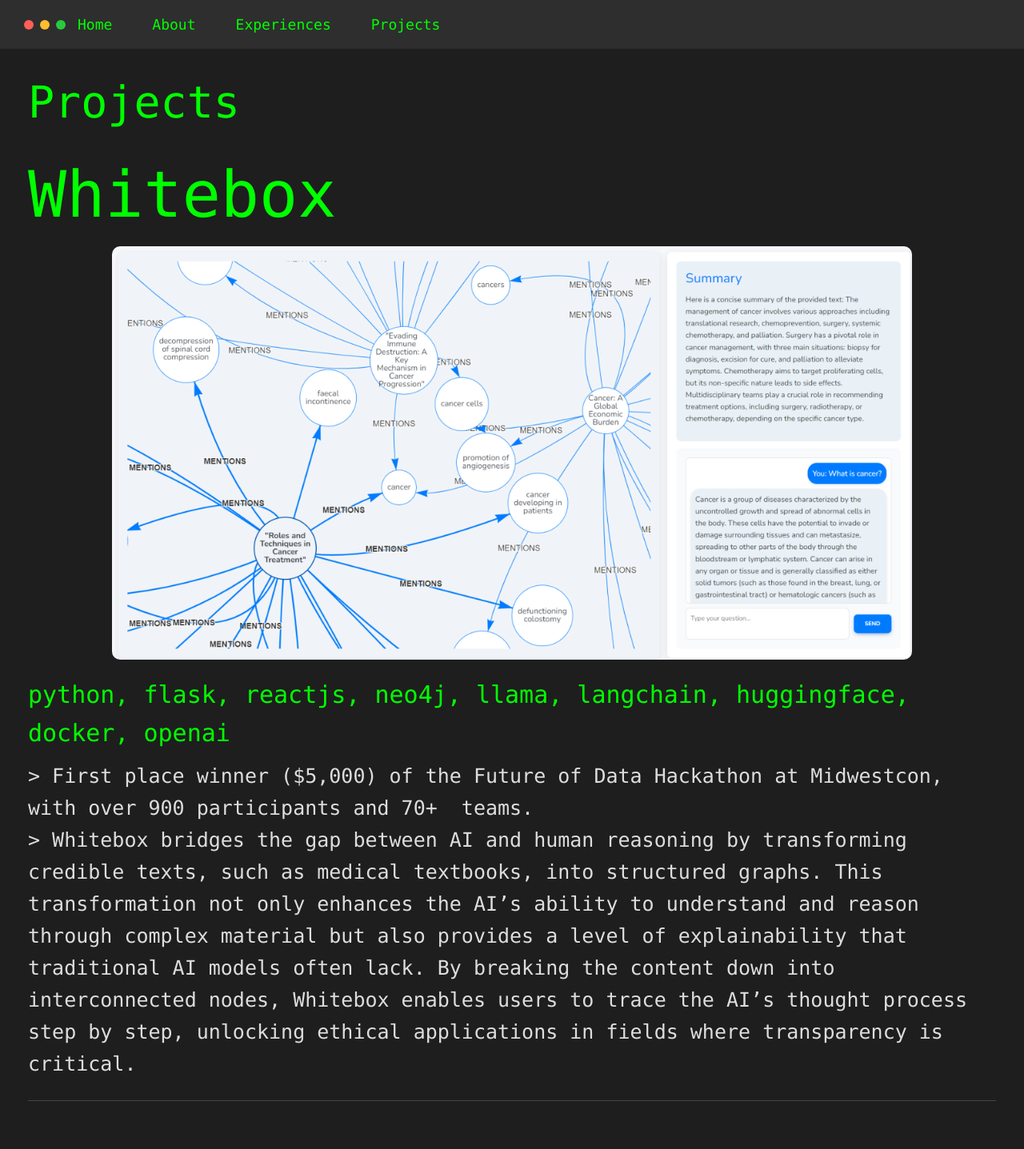
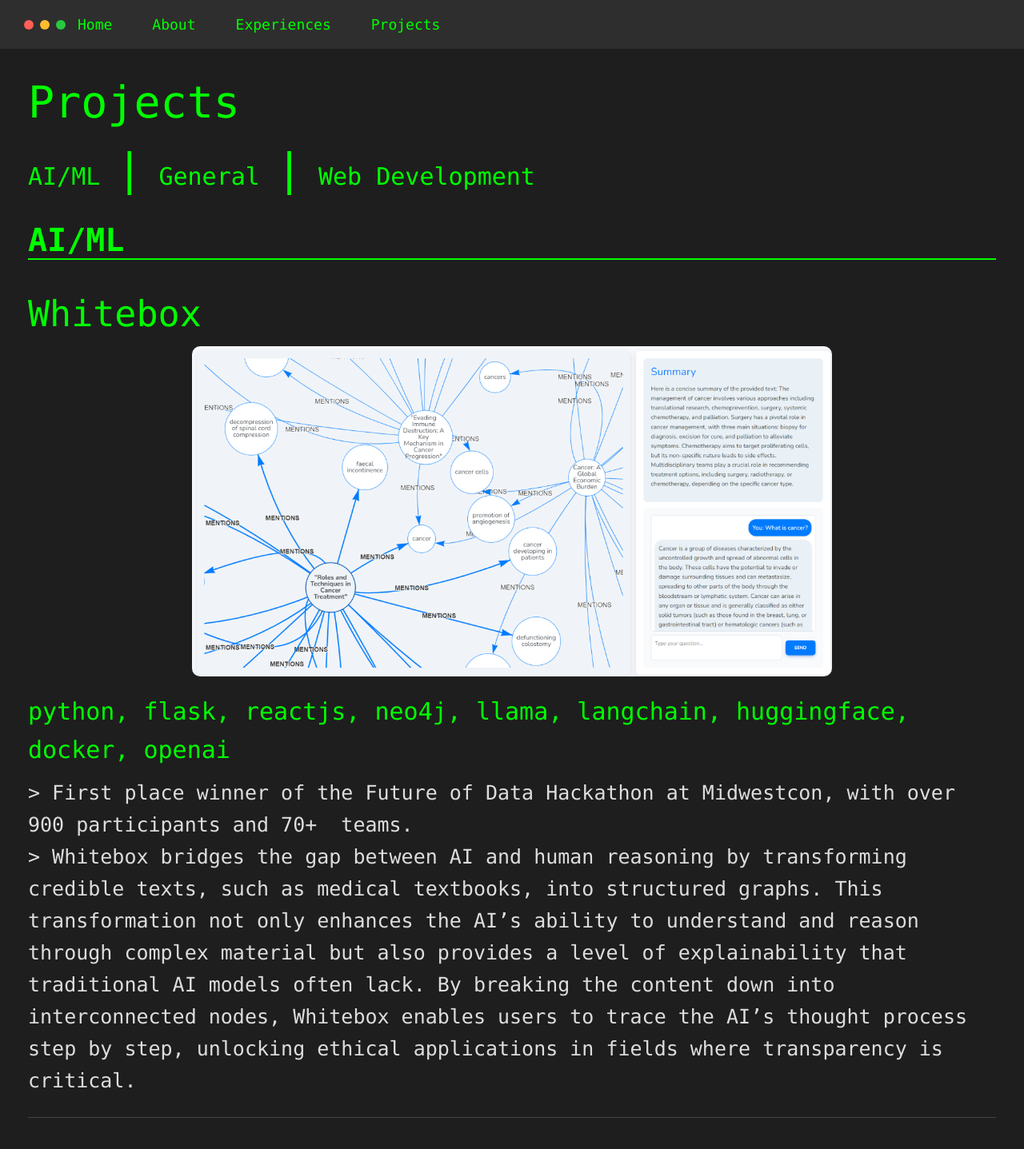
Before and after one commit to Rai1975/portfolio, a React (Create React App) app in the folder portfolio/: page /projects in a window 1280 px wide. Shown: the top 1437 px of the page at 80% size. Built offline with nearby package versions, Linux system fonts and the light colour scheme.

Commit message:
Changes. No time to type.

```diff
--- a/portfolio/public/data/projects.json
+++ b/portfolio/public/data/projects.json
@@ -4,8 +4,9 @@
     "title": "Whitebox",
     "stack": "python, flask, reactjs, neo4j, llama, langchain, huggingface, docker, openai",
     "description":
-        "> First place winner ($5,000) of the Future of Data Hackathon at Midwestcon, with over 900 participants and 70+  teams.\n> Whitebox bridges the gap between AI and human reasoning by transforming credible texts, such as medical textbooks, into structured graphs. This transformation not only enhances the AI’s ability to understand and reason through complex material but also provides a level of explainability that traditional AI models often lack. By breaking the content down into interconnected nodes, Whitebox enables users to trace the AI’s thought process step by step, unlocking ethical applications in fields where transparency is critical.",
-    "screenshot": "/assets/whitebox_ss.png"
+        "> First place winner of the Future of Data Hackathon at Midwestcon, with over 900 participants and 70+  teams.\n> Whitebox bridges the gap between AI and human reasoning by transforming credible texts, such as medical textbooks, into structured graphs. This transformation not only enhances the AI’s ability to understand and reason through complex material but also provides a level of explainability that traditional AI models often lack. By breaking the content down into interconnected nodes, Whitebox enables users to trace the AI’s thought process step by step, unlocking ethical applications in fields where transparency is critical.",
+    "screenshot": "/assets/whitebox_ss.png",
+    "category": "AI/ML"
   },
   {
     "link": "https://github.com/KaaustaaubShankar/Memento",
@@ -13,34 +14,39 @@
     "stack": "python, flask, reactjs, postgres, openai",
     "description": "> Acquired Third Place Overall, Best Social Impact Hack, Best Use of Tembo, and MedPace Award for clinical trial software at RevolutionUC\n> Memento is an app for patients and caretakers of Alzheimer’s Disease and Dementia patients to journal and keep track of their daily lives. The Memento assistant, powered by OpenAI and enhanced with our robust RAG pipeline, is always there to answer their questions based on their journal entries. This means that the chatbot will never hallucinate and will provide appropriate results.",
 
-    "screenshot": "/assets/memento_ss.png"
+    "screenshot": "/assets/memento_ss.png",
+    "category": "AI/ML"
   },
   {
     "link": "https://github.com/Aryagarg23/Terminally-Addicted",
     "title": "Terminally-Addicted",
     "stack": "python, go, curses",
     "description": "> Won 'Most Creative Hack' at HackOH/IO\n> Terminally-Addicted is a take on modern productivity that clutters the screen with too many distractions. Instead, this is a completely CLI based productivity app that has everything you need to get cracking with work in one place.\n> Terminally-Addicted connects with your Spotify, GitHub, ChatGPT and Todoist to provide you with all the tools necessary to be productive, and, as a plus it also supports online video playback within the terminal!\n> All operations are done through CLI commands!",
-    "screenshot": "/assets/term-ss.png"
+    "screenshot": "/assets/term-ss.png",
+    "category": "General"
   },
   {
     "link": "https://github.com/Rai1975/SASEHackProject",
     "title": "Hi-Five",
     "stack": "python, bert, openai, huggingface, nextjs, neo4j",
     "description": "> Hi-Five is a take on modern matchmaking apps that use only tags and metrics based on interests. Hi-Five creates a high-fidelity vector embedding based on a personality analysis test. This vector embedding is based on the OCEAN personality model, creating a 5-dimensional feature vector.\n> Using this personality feature vector and interests from the user, Hi-Five is able to create meaningful connections between people with similar interests and personalities.",
-    "screenshot": "/assets/hi-five.webp"
+    "screenshot": "/assets/hi-five.webp",
+    "category": "AI/ML"
   },
   {
     "link": "https://github.com/Rai1975/NeuralMadness",
     "title": "Neural Madness",
     "stack": "python, transformers, numpy, pytorch, tensorflow",
     "description": "> This is a repository with different types of Neural Networks and with notes that I have taken up as an effort to learn and understand machine learning better.\n> This repository has a hand-made neural network without using pyTorch and TensorFlow, as well as a hand-built transformer network.",
-    "screenshot": "/assets/home_page_2.jpg"
+    "screenshot": "/assets/home_page_2.jpg",
+    "category": "AI/ML"
   },
   {
     "link": "https://github.com/Rai1975/Canvas2DoIst",
     "title": "Canvas2DoIst",
     "stack": "python, rest api",
     "description": "> This is an auxiliary script to collect course assignments from Canvas and insert them into Todoist using Canvas and Todoist API!\n> This project has a bit of a niche audience, but this serves very purposeful in my daily life to automate my to-do lists based on my assignments.",
-    "screenshot": "/assets/todoist.webp"
+    "screenshot": "/assets/todoist.webp",
+    "category": "Web Development"
   }
 ]
--- a/portfolio/src/pages/Projects.js
+++ b/portfolio/src/pages/Projects.js
@@ -1,14 +1,22 @@
 import React, { useEffect, useState } from 'react';
 
 const Projects = () => {
-  const [text, setText] = useState('');
+  const [text, setText] = useState(''); // Typing effect text
   const [currentIndex, setCurrentIndex] = useState(0);
-  const [done, setDone] = useState(false);
-  const [projects, setProjects] = useState([]);
+  const [done, setDone] = useState(false); // Typing effect done state
+  const [projects, setProjects] = useState([]); // All projects
+  const [categorizedProjects, setCategorizedProjects] = useState({
+    'AI/ML': [],
+    'General': [],
+    'Web Development': [],
+  }); // Categorized projects state
 
-  const fullText = `Projects`;
+  const fullText = `Projects`; // Typing effect text
   const typingSpeed = 50; // Speed of typing in milliseconds
 
+  const categories = ['AI/ML', 'General', 'Web Development'];
+
+  // Typing effect function
   useEffect(() => {
     const type = () => {
       if (currentIndex < fullText.length) {
@@ -25,13 +33,32 @@ const Projects = () => {
     }
   }, [currentIndex, done, fullText]);
 
-
+  // Fetch and categorize projects
   useEffect(() => {
     const fetchProjects = async () => {
       try {
         const response = await fetch('/data/projects.json');
         const data = await response.json();
+        console.log("Projects Response: ", data);
+
+        // Categorize projects
+        const categorized = {
+          'AI/ML': [],
+          'General': [],
+          'Web Development': [],
+        };
+
+        data.forEach(project => {
+          if (categorized[project.category]) {
+            categorized[project.category].push(project);
+          }
+        });
+
+        console.log("Categorized projects: ", categorized);
+
+        // Update state
         setProjects(data);
+        setCategorizedProjects(categorized); // Update the categorized projects state
       } catch (error) {
         console.error('Error fetching projects:', error);
       }
@@ -74,7 +101,50 @@ const Projects = () => {
         {text}
         {done && (
           <div style={{ marginTop: '20px', width: '100%' }}>
-            {projects.map((proj, index) => (
+            {/* Navigation Links for Categories */}
+            <div style={{ marginBottom: '20px' }}>
+              {categories.map((category, index) => (
+                <span key={index}>
+                  <a
+                    href={`#${category}`}
+                    style={{
+                      color: '#00ff00',
+                      textDecoration: 'none',
+                      fontSize: '30px',
+                      marginRight: '20px',
+                    }}
+                    onMouseEnter={(e) => (e.target.style.color = '#bbb')}
+                    onMouseLeave={(e) => (e.target.style.color = '#00ff00')}
+                  >
+                    {category}
+                  </a>
+                  {index < categories.length - 1 && (
+                    <span style={{ marginRight: '20px', color: '#00ff00' }}>|</span>
+                  )}
+                </span>
+              ))}
+            </div>
+
+            {/* Render Projects by Category */}
+            {categories.map((category) => (
+              <section
+                id={category}
+                key={category}
+                style={{ marginBottom: '50px' }}
+              >
+                <h2
+                  style={{
+                    color: '#00ff00',
+                    fontSize: '40px',
+                    borderBottom: '2px solid #00ff00',
+                    marginBottom: '20px',
+                  }}
+                >
+                  {category}
+                </h2>
+
+                {categorizedProjects[category] && categorizedProjects[category].length > 0 ? (
+                  categorizedProjects[category].map((proj, index) => (
                     <article
                       key={index}
                       style={{
@@ -88,7 +158,7 @@ const Projects = () => {
                         style={{
                           color: '#00ff00',
                           textDecoration: 'none',
-                    fontSize: '80px',
+                          fontSize: '45px',
                         }}
                         onMouseEnter={(e) => (e.target.style.color = '#bbb')}
                         onMouseLeave={(e) => (e.target.style.color = '#00ff00')}
@@ -110,7 +180,8 @@ const Projects = () => {
                           style={{
                             width: '100%',
                             height: 'auto',
-                      maxWidth: '1000px',
+                            maxWidth: '800px',
+                            maxHeight: '500px',
                             borderRadius: '10px',
                           }}
                         />
@@ -119,7 +190,7 @@ const Projects = () => {
                       <p style={{ marginTop: '10px', fontSize: '25px' }}>{proj.description}</p>
 
                       {/* Add separator */}
-                {index < projects.length - 1 && (
+                      {index < categorizedProjects[category].length - 1 && (
                         <hr
                           style={{
                             border: '0',
@@ -129,8 +200,12 @@ const Projects = () => {
                         />
                       )}
                     </article>
+                  ))
+                ) : (
+                  <p style={{ fontSize: '20px', color: '#bbb' }}>No projects in this category</p>
+                )}
+              </section>
             ))}
-
           </div>
         )}
 
--- a/portfolio/src/pages/landingPage.js
+++ b/portfolio/src/pages/landingPage.js
@@ -21,6 +21,7 @@ const LandingPage = () => {
           flex: 1,
           minWidth: '300px',
           marginRight: '0px',
+          backgroundColor: '#1e1e1e'
         }}
       >
         <Home />
```
Lines whose indentation alone changed are shown as unchanged.
